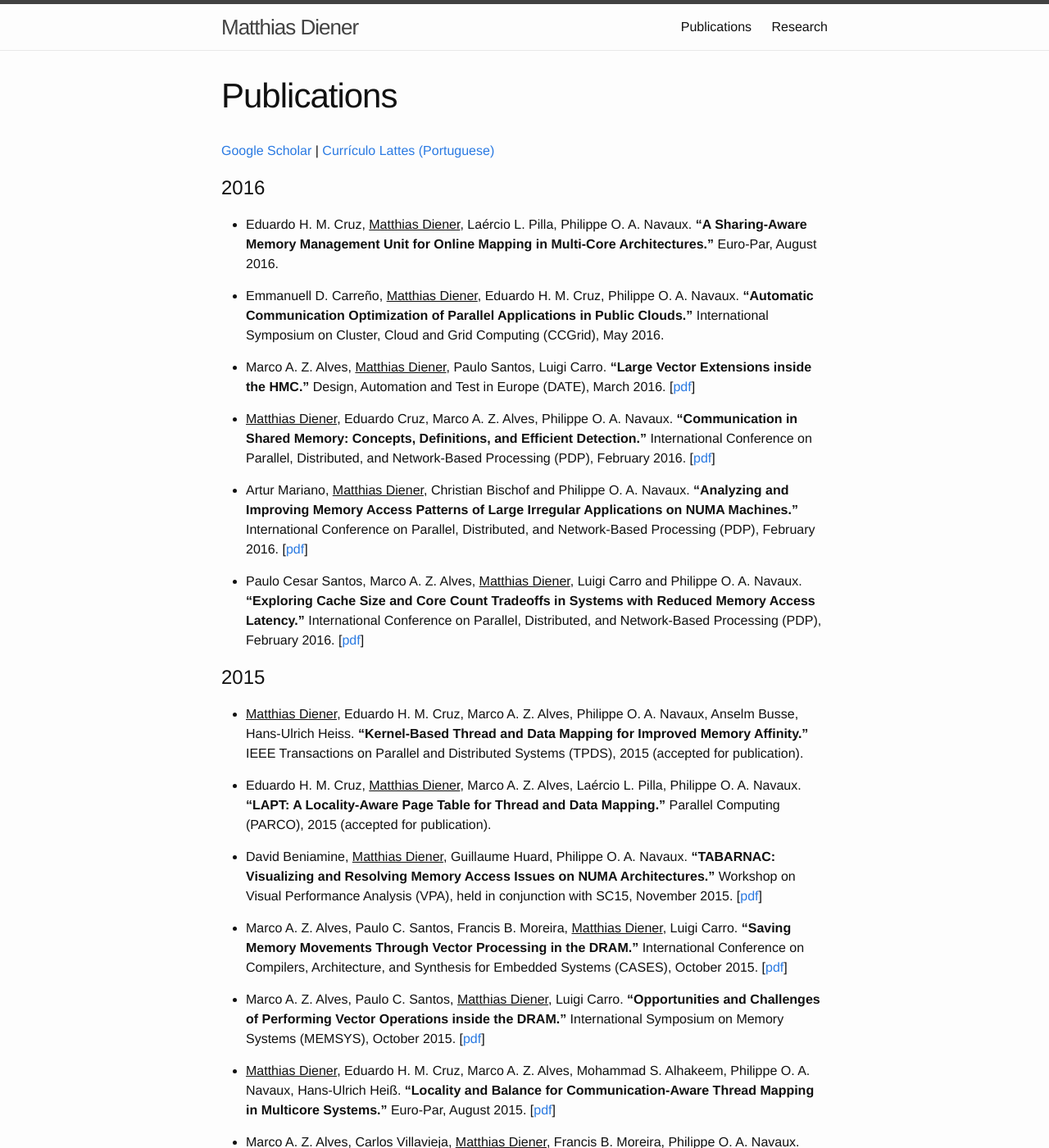
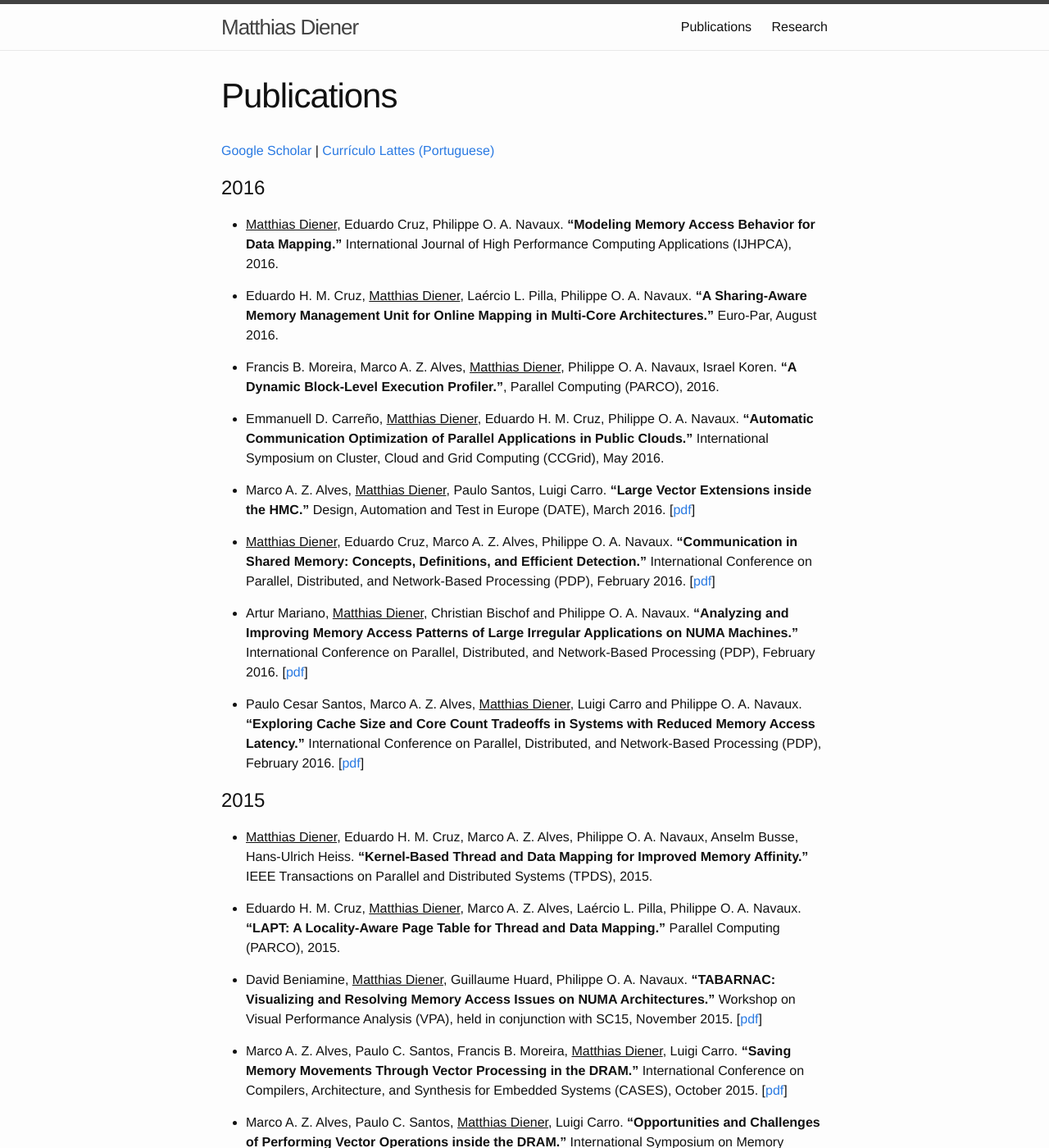
Before and after one commit to matthiasdiener/matthiasdiener.github.io, a Jekyll site: the page built from publications.md, in a window 1280 px wide and 1400 px high. Shown: the whole window at 82% size. Built offline with Jekyll 4.4.1, drawn with Linux system fonts in a browser that asks for light colours.

Commit message:
add bbl + ijhpca

```diff
--- a/publications.md
+++ b/publications.md
@@ -7,7 +7,11 @@ title: Publications
 
 # 2016
 
+* <u>Matthias Diener</u>, Eduardo Cruz, Philippe O. A. Navaux. **“Modeling Memory Access Behavior for Data Mapping.”** International Journal of High Performance Computing Applications (IJHPCA), 2016.
+
 * Eduardo H. M. Cruz, <u>Matthias Diener</u>, Laércio L. Pilla, Philippe O. A. Navaux. **“A Sharing-Aware Memory Management Unit for Online Mapping in Multi-Core Architectures.”** Euro-Par, August 2016.
+
+* Francis B. Moreira, Marco A. Z. Alves, <u>Matthias Diener</u>, Philippe O. A. Navaux, Israel Koren. **“A Dynamic Block-Level Execution Profiler.”**, Parallel Computing (PARCO), 2016.
 
 * Emmanuell D. Carreño, <u>Matthias Diener</u>, Eduardo H. M. Cruz, Philippe O. A. Navaux. **“Automatic Communication Optimization of Parallel Applications in Public Clouds.”** International Symposium on Cluster, Cloud and Grid Computing (CCGrid), May 2016.
 
@@ -21,9 +25,9 @@ title: Publications
 
 # 2015
 
-* <u>Matthias Diener</u>, Eduardo H. M. Cruz, Marco A. Z. Alves, Philippe O. A. Navaux, Anselm Busse, Hans-Ulrich Heiss. **“Kernel-Based Thread and Data Mapping for Improved Memory Affinity.”** IEEE Transactions on Parallel and Distributed Systems (TPDS), 2015 (accepted for publication).
+* <u>Matthias Diener</u>, Eduardo H. M. Cruz, Marco A. Z. Alves, Philippe O. A. Navaux, Anselm Busse, Hans-Ulrich Heiss. **“Kernel-Based Thread and Data Mapping for Improved Memory Affinity.”** IEEE Transactions on Parallel and Distributed Systems (TPDS), 2015.
 
-* Eduardo H. M. Cruz, <u>Matthias Diener</u>, Marco A. Z. Alves, Laércio L. Pilla, Philippe O. A. Navaux. **“LAPT: A Locality-Aware Page Table for Thread and Data Mapping.”** Parallel Computing (PARCO), 2015 (accepted for publication).
+* Eduardo H. M. Cruz, <u>Matthias Diener</u>, Marco A. Z. Alves, Laércio L. Pilla, Philippe O. A. Navaux. **“LAPT: A Locality-Aware Page Table for Thread and Data Mapping.”** Parallel Computing (PARCO), 2015.
 
 * David Beniamine, <u>Matthias Diener</u>, Guillaume Huard, Philippe O. A. Navaux. **“TABARNAC: Visualizing and Resolving Memory Access Issues on NUMA Architectures.”** Workshop on Visual Performance Analysis (VPA), held in conjunction with SC15, November 2015. [[pdf](../files/2015-VPA-Tabarnac.pdf)]
 
@@ -45,7 +49,7 @@ title: Publications
 
 * Anselm Busse, Jan Schönherr, <u>Matthias Diener</u>, Philippe O. A. Navaux, Hans-Ulrich Heiß, **"Partial Coscheduling of Virtual Machines Based on Memory Access Patterns."** ACM Symposium on Applied Computing (SAC), April 2015. [[pdf](../files/2014-SAC-Gang.pdf)]
 
-* &thinsp;<u>Matthias Diener</u>, Eduardo H. M. Cruz, Philippe O. A. Navaux. **"Locality vs. Balance: Exploring Data Mapping Policies on NUMA Systems."** International Conference on Parallel, Distributed, and Network-Based Processing (PDP), March 2015. [[pdf](../files/2015-PDP-Locality.pdf), [ppt](../files/2015-PDP-Locality-presentation.pdf)]
+* <u>Matthias Diener</u>, Eduardo H. M. Cruz, Philippe O. A. Navaux. **"Locality vs. Balance: Exploring Data Mapping Policies on NUMA Systems."** International Conference on Parallel, Distributed, and Network-Based Processing (PDP), March 2015. [[pdf](../files/2015-PDP-Locality.pdf), [ppt](../files/2015-PDP-Locality-presentation.pdf)]
 
 * Eduardo H. M. Cruz, <u>Matthias Diener</u>, Laércio L. Pilla, Philippe O. A. Navaux. **"An Efficient Algorithm for Communication-Based Task Mapping."** International Conference on Parallel, Distributed, and Network-Based Processing (PDP), March 2015. [[pdf](../files/2015-PDP-EagerMap.pdf), [ppt](../files/2015-PDP-EagerMap-presentation.pdf)]
 
@@ -81,4 +85,4 @@ title: Publications
 
 # 2010
 
-* &thinsp;<u>Matthias Diener</u>, Felipe L. Madruga, Eduardo R. Rodrigues, et al. **"Evaluating Thread Placement Based on Memory Access Patterns for Multi-core Processors."** International Conference on High Performance Computing and Communications (HPCC), September 2010. [[pdf](../files/2010-HPCC-SimpleMap.pdf)]
+* <u>Matthias Diener</u>, Felipe L. Madruga, Eduardo R. Rodrigues, et al. **"Evaluating Thread Placement Based on Memory Access Patterns for Multi-core Processors."** International Conference on High Performance Computing and Communications (HPCC), September 2010. [[pdf](../files/2010-HPCC-SimpleMap.pdf)]
```
